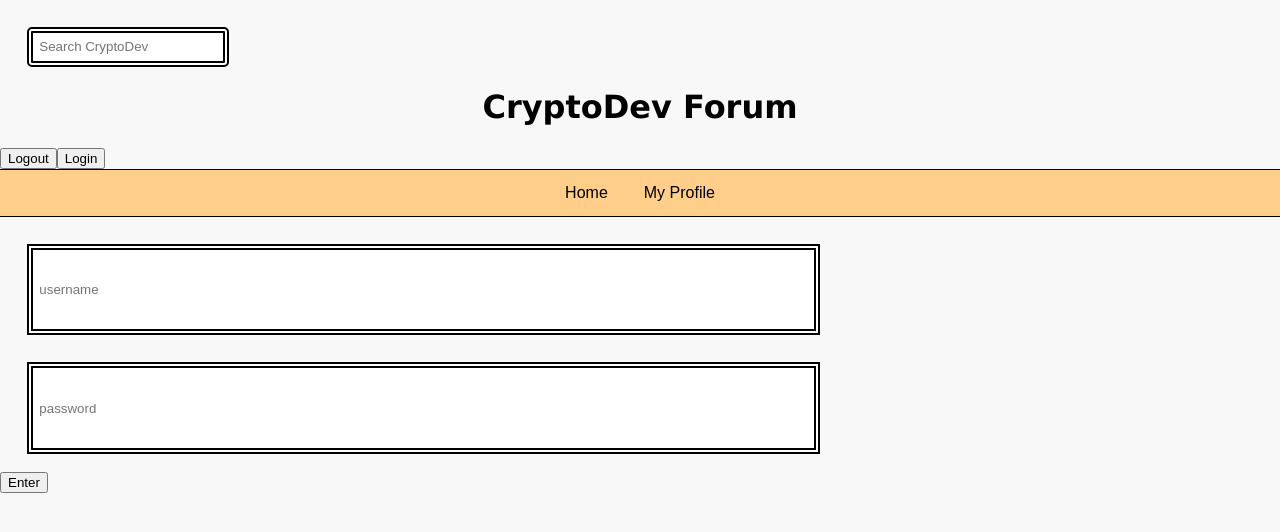
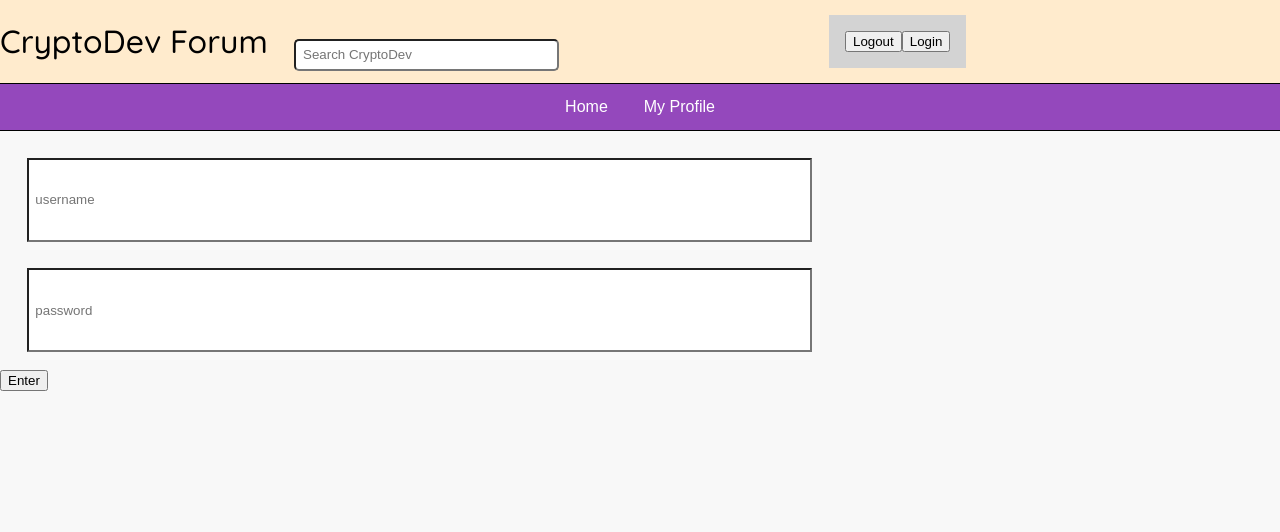
Before and after one commit to babux1/CryptoDev, a React (Create React App) app in the folder client/: page /loginpage in a window 1280 px wide. Shown: the top 532 px of the page. Built offline with nearby package versions, Linux system fonts and the light colour scheme.

Commit message:
CSS changes

```diff
--- a/client/public/index.html
+++ b/client/public/index.html
@@ -8,6 +8,11 @@
     <meta
       name="description"
       content="Web site created using create-react-app"
+    />
+    <!-- font code below -->
+    <link
+      href="https://fonts.googleapis.com/css?family=Quicksand:300,500"
+      rel="stylesheet"
     />
 
     <!--
--- a/client/src/components/App.js
+++ b/client/src/components/App.js
@@ -15,13 +15,13 @@ function App() {
 
   return (
     <div className="App">
-      <header>
+      <header className="header">
+        <h1>CryptoDev Forum</h1>
         <ForumSearch
           search={search}
           setSearch={setSearch}
           setFilteredResults={setFilteredResults}
         />
-        <h1>CryptoDev Forum</h1>
         <Login />
       </header>
       <Nav />
--- a/client/src/components/Login.js
+++ b/client/src/components/Login.js
@@ -1,24 +1,18 @@
 import React from "react";
 import LoginPage from "./LoginPage";
-import {Link} from "react-router-dom";
+import { Link } from "react-router-dom";
 
 function Login() {
-
   return (
-    <div>
+    <div className="login">
       <Link to="/loginpage">
-      <button type="button">
-            Logout
-      </button>
+        <button type="button">Logout</button>
       </Link>
       <Link to="/">
-      <button type="button">
-            Login
-      </button>
+        <button type="button">Login</button>
       </Link>
     </div>
-  )
-
+  );
 }
 
 export default Login;
--- a/client/src/index.css
+++ b/client/src/index.css
@@ -1,7 +1,9 @@
 body {
   margin: 0;
+  margin-bottom: 5em;
   padding: 0;
-  font-family: Arial, Helvetica, sans-serif;
+  font-family: BentonSans, sans-serif;
+  font-weight: 500;
   background-color: rgb(248, 248, 248);
 }
 
@@ -13,7 +15,9 @@ header {
 h1,
 h2,
 h3 {
+  font-family: "Quicksand", sans-serif;
   text-align: center;
+  font-weight: 500;
 }
 
 input {
@@ -26,7 +30,7 @@ input {
   background-color: white;
   margin: 2em 2em 0em 2em;
   padding: 0.5em;
-  border: 6px double black;
+  /* border: 6px double black; */
   border-radius: 0px;
 }
 
@@ -40,8 +44,19 @@ input {
   border: 1px solid black;
 }
 
+.header {
+  display: flex;
+  flex-direction: row;
+  background-color: blanchedalmond;
+}
+
 .login {
-  text-align: right;
+  display: flex;
+  align-items: center;
+  float: right;
+  background-color: lightgrey;
+  padding: 1em;
+  margin: auto;
 }
 
 .search {
@@ -49,12 +64,13 @@ input {
   flex-direction: row;
   align-items: center;
   align-content: center;
+  width: auto;
 }
 
 .search-input {
-  display: block;
-  float: right;
-  width: auto;
+  /* display: block; */
+  /* float: right; */
+  width: 100%;
   height: auto;
   border-radius: 5px;
 }
@@ -63,8 +79,8 @@ input {
   display: flex;
   flex-direction: row;
   justify-content: center;
-  background-color: #ffce8a;
-  color: black;
+  background-color: #9448bc;
+  color: white;
   overflow: hidden;
   font-size: 16px;
   border-top: 1px solid black;
@@ -75,21 +91,21 @@ input {
 .nav a {
   float: left;
   display: block;
-  color: black;
+  color: white;
   padding: 14px 18px;
   text-decoration: none;
 }
 
 /* Change the color of links on hover */
 .nav a:hover {
-  background-color: #ffecd1;
+  background-color: #90fcf9;
   color: black;
 }
 
 /* Add a color to the active/current link */
 .nav a.active {
   background-color: white;
-  color: black;
+  color: white;
 }
 
 .left-column {
@@ -106,13 +122,15 @@ input {
   float: none;
 }
 
-.forum {
+.forum,
+.post {
   padding: 0.5em 0.5em 3em 0.5em;
   width: 100%;
-  background-color: #ffecd1;
-  border: 6px double black;
-  box-shadow: 0 0 0 3px silver, 1em 1em 3px 0 rgb(0 0 0 / 50%);
+  background-color: #90fcf9;
+  border: 1px solid #480355;
+  box-shadow: 0 0 0 3px #7699d4, 1em 1em 3px 0 rgba(0, 0, 0, 0.247);
   margin-top: 2em;
+  border-radius: 10px;
 }
 
 .h2-bar {
@@ -121,7 +139,7 @@ input {
   /* margin: 1em auto 1em auto; */
   margin: 1em;
   padding: 0.5em 0.5em 0.5em 0.5em;
-  border: 10px double black;
+  border: 2px solid #7699d4;
 }
 
 .forum-post-preview {
@@ -129,30 +147,19 @@ input {
   /* margin: auto; */
   background-color: white;
   margin: 2em 2em 0em 2em;
-  padding: 0.05em 0.5em 0.05em 0.5em;
-  border: 6px double black;
-  box-shadow: 0 0 0 3px silver, 1em 1em 3px 0 rgb(0 0 0 / 50%);
-  border-radius: 0px;
+  padding: 0.5em 1.5em 0.5em 1.5em;
+  border: 1px solid #7699d4;
+  /* box-shadow: 0 0 0 3px silver, 1em 1em 3px 0 rgb(0 0 0 / 50%); */
+  border-radius: 15px;
 }
 
 .content-preview {
-  font-style: italic;
-  font-size: small;
   color: rgb(107, 107, 107);
 }
 
 .post-stats {
   font-size: small;
   color: rgb(107, 107, 107);
-}
-
-.post {
-  padding: 0.5em 0.5em 3em 0.5em;
-  width: 100%;
-  background-color: #ffecd1;
-  border: 6px double black;
-  box-shadow: 0 0 0 3px silver, 1em 1em 3px 0 rgb(0 0 0 / 50%);
-  margin-top: 2em;
 }
 
 .create-comment {
@@ -164,10 +171,10 @@ input {
   /* margin: auto; */
   background-color: white;
   margin: 2em 2em 0em 2em;
-  padding: 0.05em 0.5em 0.05em 0.5em;
-  border: 6px double black;
-  box-shadow: 0 0 0 3px silver, 1em 1em 3px 0 rgb(0 0 0 / 50%);
-  border-radius: 0px;
+  padding: 0.5em 1.5em 0.5em 1.5em;
+  border: 1px solid #7699d4;
+  /* box-shadow: 0 0 0 3px silver, 1em 1em 3px 0 rgb(0 0 0 / 50%); */
+  border-radius: 10px;
 }
 
 .comment-input {
@@ -181,16 +188,21 @@ input {
 }
 
 .button {
-  background-color: green;
+  background-color: #9448bc;
   color: white;
   width: auto;
   border-radius: 10px;
-  border: solid darkgreen 1px;
+  border: solid #7699d4 2px;
   padding: 1em;
   height: auto;
-  /* box-shadow: 0 0 0 3px darkgreen, 0.5em 0.5em 3px 0 rgb(0 0 0 / 50%); */
+  /* box-shadow: 0 0 0 1px #480355, 0.3em 0.3em 1px 0 #47035523; */
 }
 
 .button:hover {
   cursor: pointer;
+  /* transform: scale(1.05); */
 }
+
+.button:active {
+  transform: translateY(2px);
+}
```
Also changed, not shown: client/src/components/LoginPage.js (+5 -5 lines).
